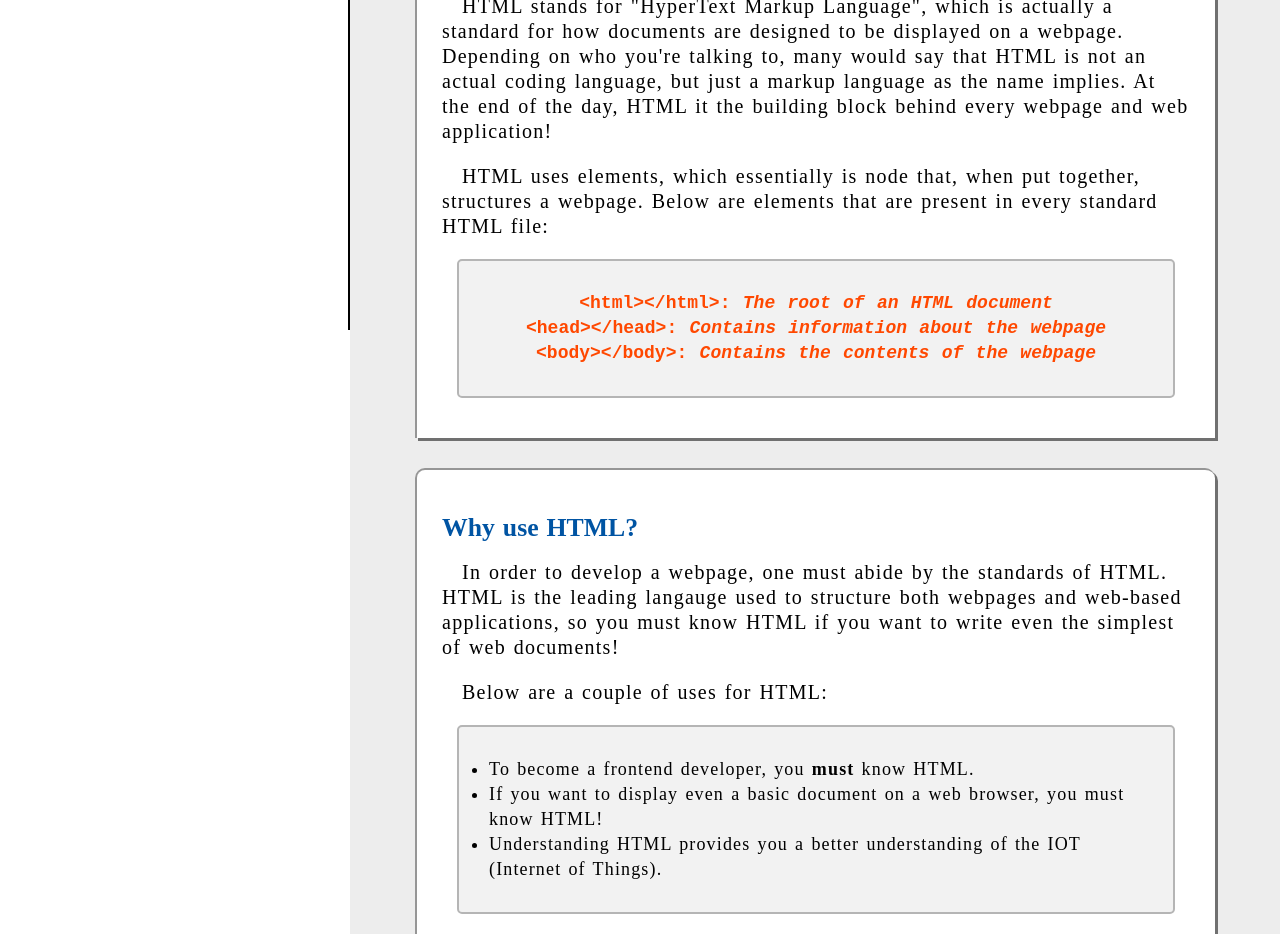
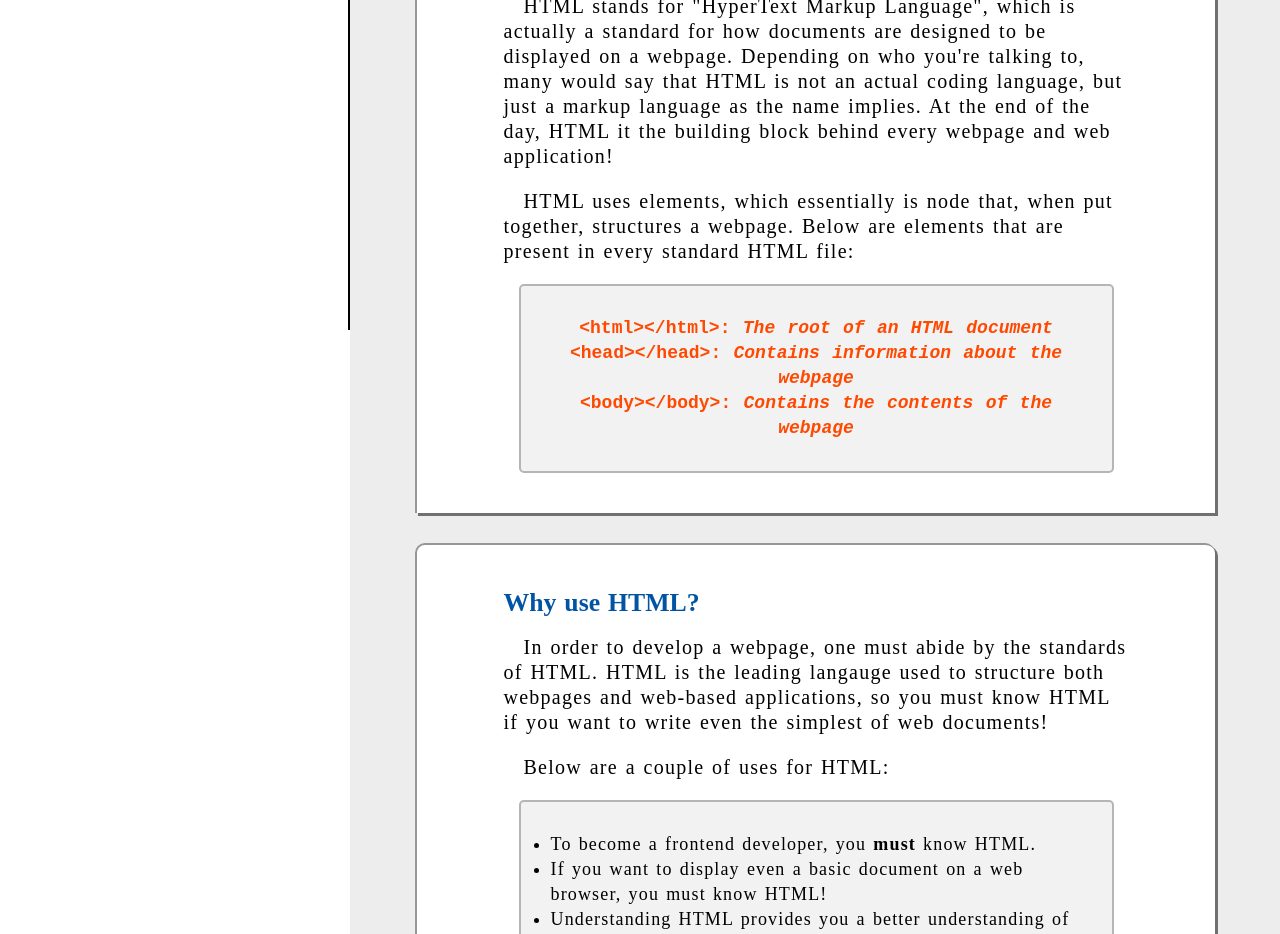
Before and after one commit to Joeseff6/HTML-CSS-Tips, a website: page public/index.html in a window 1280 px wide. Shown: the part 470-1404 px from the top of the page. Drawn offline with Linux system fonts and the light colour scheme.

Commit message:
Styled article elements

```diff
--- a/public/styles.css
+++ b/public/styles.css
@@ -126,6 +126,11 @@ main {
   background-color: hsl(0, 0%, 93%);
 }
 
+article {
+  max-width: 125ch;
+  margin: auto;
+}
+
 main a {
   text-decoration: none;
   color: black;
```
